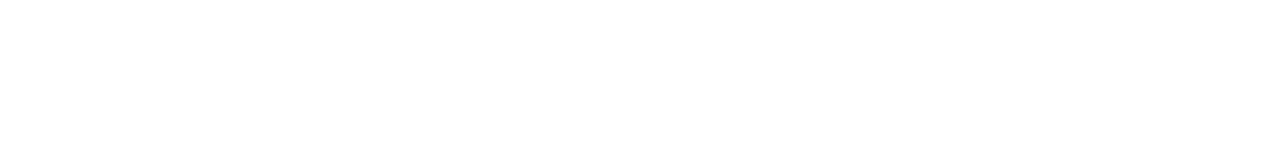
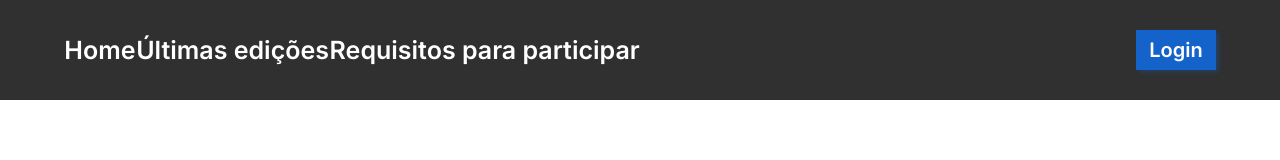
Before and after one commit to arturmois/bootcamp-dnc, a plain HTML site: page index.html in a window 1280 px wide. Drawn offline with Linux system fonts and the light colour scheme.

Commit message:
feat(header): finnish header

```diff
--- a/index.html
+++ b/index.html
@@ -1,11 +1,28 @@
 <!DOCTYPE html>
 <html lang="pt-br">
+
 <head>
   <meta charset="UTF-8">
   <meta name="viewport" content="width=device-width, initial-scale=1.0">
+  <link rel="preconnect" href="https://fonts.googleapis.com">
+  <link rel="preconnect" href="https://fonts.gstatic.com" crossorigin>
+  <link
+    href="https://fonts.googleapis.com/css2?family=Inter:ital,opsz,wght@0,14..32,100..900;1,14..32,100..900&display=swap"
+    rel="stylesheet">
+  <link rel="stylesheet" href="style.css">
   <title>Bootcamp DNC</title>
 </head>
+
 <body>
+  <nav id="principal">
+    <div id="menu">
+      <a href="">Home</a>
+      <a href="">Últimas edições</a>
+      <a href="">Requisitos para participar</a>
+    </div>
+    <button>Login</button>
+  </nav>
 
 </body>
+
 </html>
--- /dev/null
+++ b/style.css
@@ -0,0 +1,57 @@
+* {
+  margin: 0px;
+  padding: 0px;
+}
+
+#principal {
+  display: flex;
+  justify-content: space-between;
+  align-items: center;
+  width: 100%;
+  height: 100px;
+
+  background-color: #303030;
+  border-bottom: 1px;
+}
+
+#menu {
+  display: flex;
+  width: 45%;
+  justify-content: space-around;
+  align-items: center;
+
+  margin-left: 5%;
+}
+
+#principal div a {
+  font-family: 'inter';
+  font-size: 25px;
+  font-weight: 600;
+  color: white;
+  text-decoration: none;
+}
+
+#principal div a:hover {
+  color: #cccccc;
+}
+
+#principal button {
+  margin-right: 5%;
+  background-color: #0c70f2cc;
+  border: 0px;
+
+  height: 40px;
+  width: 80px;
+
+  font-family: 'inter';
+  font-size: 20px;
+  font-weight: 600;
+  color: white;
+
+  box-shadow: 3px 2px 4px #0c70f240;
+  cursor: pointer;
+}
+
+#principal button:hover {
+  background-color: #0c70f2;
+}
```
